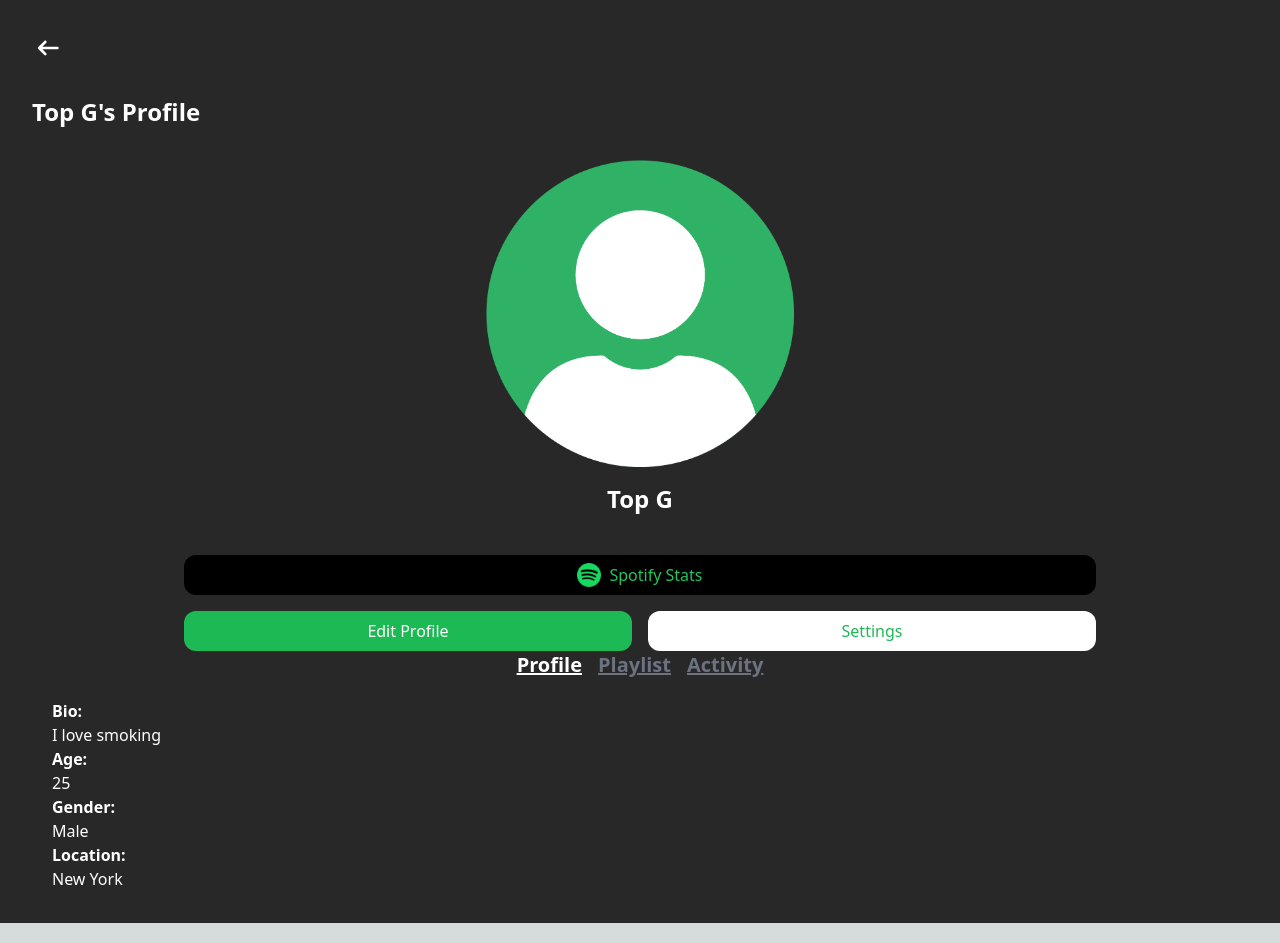
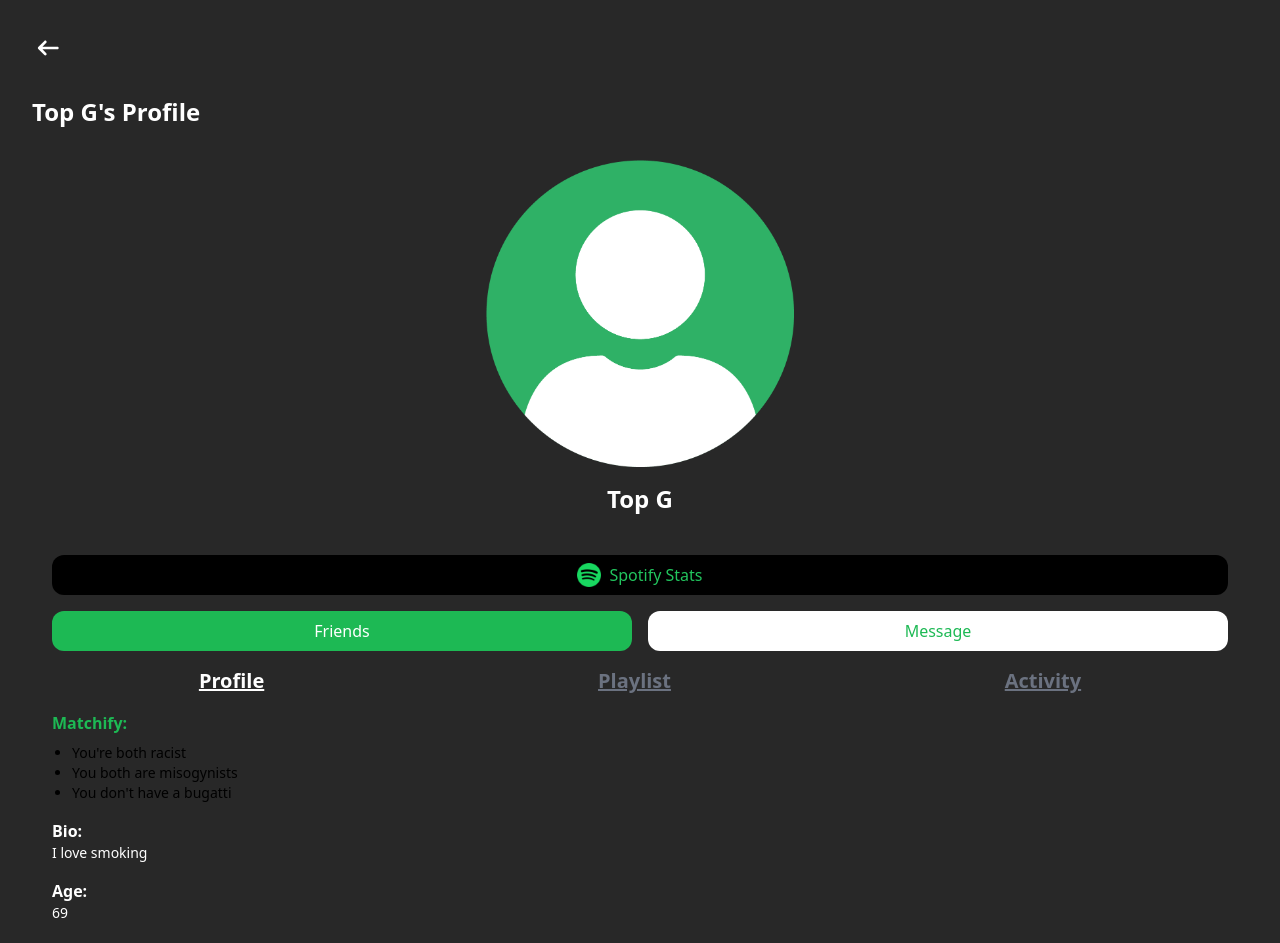
Before and after one commit to Sam-Wonjae-Lee/Matchify-Frontend, a Next.js app: page /profile/1 in a window 1280 px wide. Shown: the top 943 px of the page. Built offline with nearby package versions, Linux system fonts and the light colour scheme.

Commit message:
fixed some bugs, updated the look

```diff
--- a/pages/profile/[id].tsx
+++ b/pages/profile/[id].tsx
@@ -5,64 +5,59 @@ import { useState, useEffect } from 'react'
 
 interface ProfileProps {
     id: string,
-    // cause I'm lazy
     profileData: any
+}
+
+interface ProfileData {
+    name: string;
+    bio: string;
+    age: number;
+    gender: string;
+    location: string;
+    pfp: string;
 }
 
 const Profile: NextPage<ProfileProps> = ( {id, profileData} ) => {
     const [activeTab, setActiveTab] = useState('profile');
-    const [profilePic, setProfilePic] = useState("/default_pfp.png");
-    const [name, setName] = useState("");
-    const [bio, setBio] = useState("");
-    const [gender, setGender] = useState("");
-    const [location, setLocation] = useState("");
-    const [age, setAge] = useState("");
 
     // I say we use sessionStorage to store the user id for their duration on the app
     const [viewer, setViewer] = useState("Anon");
 
     const [isEditing, setIsEditing] = useState(false);  // Track if form in edit mode
-    const [profile, setProfile] = useState({
-        bio: "I love smoking",
-        age: 25,
-        gender: "Male",
-        location: "New York"
-    });
+    const [profile, setProfile] = useState<ProfileData>(() => profileData);
 
-    // Toggles isEditing flag
-    const handleEditClick = () => {
-        setIsEditing(!isEditing);
-    };
+    const [editingProfile, setEditingProfile] = useState<ProfileData>(() => profileData);
 
     // Updates profileText that stores the value
     const handleInputChange = (e: React.ChangeEvent<HTMLInputElement | HTMLSelectElement>) => {
         const { name, value } = e.target;
-        setProfile(prevProfile => ({
-            ...prevProfile,
-            [name]: value
-        }));
+        setEditingProfile({...editingProfile, [name]: value});
     };
 
-    const handleFormSubmit = (e: React.FormEvent) => {
+    const handleProfileChange = (e: React.FormEvent) => {
         e.preventDefault();
         // Handle form submission logic here, e.g., send data to server
         setIsEditing(false);
+        setProfile(editingProfile);
+
     };
 
     useEffect(() => {
-        // Anon will be default viewer
+        // if user cancels edit and re-edits, we want the previous unsaved edited profile to be lost
+        if (isEditing) {
+            setEditingProfile(profile);
+        }
+    }, [isEditing])
+
+    useEffect(() => {
+        // Anon will be default viewer, if viewer is not viewing their own profile then we include the matchify stats
         setViewer(sessionStorage.getItem("user_id") || "Anon");
-        setName(profileData.name);
-        setBio(profileData.bio);
-        setGender(profileData.gender);
-        setLocation(profileData.location);
-        setAge(profileData.age);
     })
 
     return (
         <div className="min-h-screen w-screen" style={{ backgroundColor: '#282828' }}>
             <Head>
-                {name && (<title>{name}'s Profile</title>)}
+                {profile && (<title>{profile.name}'s Profile</title>)}
                 <meta name="description" content="Profile Content"/>
                 <link rel="icon" href="matchify_logo.svg" type="image/gif" sizes="16x16"></link>
             </Head>
@@ -78,19 +73,20 @@ const Profile: NextPage<ProfileProps> = ( {id, profileData} ) => {
                 </button>
                 {/* Just realized we should use vh and vw for larger elements for different mobile dimensions*/}
                 <div className="w-full mt-[2vh]">
-                   {viewer && name && (<p className="text-white font-bold text-2xl">{id == viewer ? "View Own Profile" : name + "'s Profile"}</p>)}
+                   {viewer && profile && (<p className="text-white font-bold text-2xl">{id == viewer ? "View Own Profile" : profile.name + "'s Profile"}</p>)}
                 </div>
 
                 {/* Centred Items */}
                 <div className="flex flex-col w-full items-center">
                     <div>
-                        <img id="profilepic" src={profilePic} className="z-10 w-[24vw] h-[24vw] mt-[4vh]"></img>
+                        <img id="profilepic" src={profile.pfp} className="z-10 w-[24vw] h-[24vw] mt-[4vh]"></img>
                     </div>
-                    <div className="text-center w-2/3 mt-[2vh]">
-                        {name && (<p className="text-white text-2xl font-bold">{name}</p>)}
+                    <div className="text-center w-2/3 mt-[2vh] mb-[5vh]">
+                        {profile && (<p className="text-white text-2xl font-bold">{profile.name}</p>)}
                     </div>
 
-                    <button className="w-3/4 bg-black h-10 z-10 rounded-xl text-center z-10 mt-[5vh]">
+                    {!isEditing && (<div>
+                        <button className="w-[calc(100vw-6.5rem)] bg-black h-10 z-10 rounded-xl text-center z-10">
                             <div className="flex w-full h-full z-10">
                                 <div className="flex w-full items-center justify-center">
                                     <img src="/spotify_logo_green.png" className="w-6 h-6 z-10 mr-2"></img>
@@ -99,8 +95,8 @@ const Profile: NextPage<ProfileProps> = ( {id, profileData} ) => {
                             </div>
                         </button>
 
-                    <div className="flex w-3/4 justify-between mt-[2vh]">
-                        <button onClick={handleEditClick} className="w-1/2 bg-spotify-green h-10 z-10 rounded-xl text-center z-10 mr-2">
+                        {viewer && (viewer == id) && <div className="flex w-[calc(100vw-6.5rem)] justify-between mt-[2vh]">
+                            <button className="w-1/2 bg-spotify-green h-10 z-10 rounded-xl text-center z-10 mr-2" onClick={() => {setIsEditing((prev) => {return !prev})}}>
                                 <div className="flex w-full h-full z-10">
                                     <div className="flex w-full items-center justify-center">
                                         <p className="text-white">Edit Profile</p>
@@ -114,10 +110,30 @@ const Profile: NextPage<ProfileProps> = ( {id, profileData} ) => {
                                     </div>
                                 </div>
                             </button>
+                        </div>}
+
+                        {viewer && (viewer != id) && <div className="flex w-[calc(100vw-6.5rem)] justify-between mt-[2vh]">
+                            <button className="w-1/2 bg-spotify-green h-10 z-10 rounded-xl text-center z-10 mr-2">
+                                <div className="flex w-full h-full z-10">
+                                    <div className="flex w-full items-center justify-center">
+                                        {/*TODO make a friends dropdown*/}
+                                        <p className="text-white">Friends</p>
                                     </div>
+                                </div>
+                            </button>
+                            <button className="w-1/2 bg-white h-10 z-10 rounded-xl text-center z-10 ml-2">
+                                <div className="flex w-full h-full z-10">
+                                    <div className="flex w-full items-center justify-center">
+                                        {/*TODO link to message*/}
+                                        <p className="text-spotify-green">Message</p>
+                                    </div>
+                                </div>
+                            </button>
+                        </div>}
+                    </div>)}
 
                     {/* Profile, Playlist, Activity Tabs */}
-                    <div className="flex space-x-4">
+                    <div className="flex w-full justify-around mt-[2vh]">
                         <button
                             className={`text-xl font-bold underline ${activeTab === 'profile' ? 'text-white' : 'text-gray-500'}`}
                             onClick={() => setActiveTab('profile')}
@@ -139,17 +155,40 @@ const Profile: NextPage<ProfileProps> = ( {id, profileData} ) => {
                     </div>
 
                     {/* Tab Content */}
-                    <div className="w-full mt-5 overflow-default">
-                        {isEditing ? (
-                            <form onSubmit={handleFormSubmit} className="ml-5">
+                    <div className="w-full mt-[2vh] overflow-default">
+                        {activeTab === 'profile' && (!isEditing ? (
+                            <div className="ml-5 ml-5">
+                                {viewer && (viewer != id) && (<div>
+                                    <p className="font-bold text-spotify-green">Matchify:</p>
+                                    <ul className="list-disc">
+                                        <li className="text-sm ml-5 mt-[1vh]">You're both racist</li>
+                                        <li className="text-sm ml-5">You both are misogynists</li>
+                                        <li className="text-sm ml-5">You don't have a bugatti</li>
+                                    </ul>
+                                </div>)}
+
+                                <p className="text-white font-bold mt-[2vh]">Bio:</p>
+                                {profile && (<p className="text-sm text-white break-words">{profile.bio}</p>)}
+
+                                <p className="w-full text-white font-bold mt-[2vh]">Age:</p>
+                                {profile && (<p className="text-sm text-white break-words">{profile.age}</p>)}
+
+                                <p className="text-white font-bold mt-[2vh]">Gender:</p>
+                                {profile && (<p className="text-sm text-white break-words">{profile.gender}</p>)}
+
+                                <p className="text-white font-bold mt-[2vh]">Location:</p>
+                                {profile && (<p className="text-sm text-white break-words">{profile.location}</p>)}
+                            </div>
+                        ) :
+                        (<form onSubmit={handleProfileChange} className="ml-5 mr-5">
                             <div className="mb-4">
                                 <label className="block text-gray-700">Bio:</label>
                                 <input
                                     type="text"
                                     name="bio"
-                                        value={profile.bio}
+                                    value={editingProfile.bio}
                                     onChange={handleInputChange}
-                                        className="w-full p-2 border border-gray-300 rounded"
+                                    className="w-full p-2 border border-gray-300 rounded text-black"
                                 />
                             </div>
                             <div className="mb-4">
@@ -157,18 +196,18 @@ const Profile: NextPage<ProfileProps> = ( {id, profileData} ) => {
                                 <input
                                     type="number"
                                     name="age"
-                                        value={profile.age}
+                                    value={editingProfile.age}
                                     onChange={handleInputChange}
-                                        className="w-full p-2 border border-gray-300 rounded"
+                                    className="w-full p-2 border border-gray-300 rounded text-black"
                                 />
                             </div>
                             <div className="mb-4">
                                 <label className="block text-gray-700">Gender:</label>
                                 <select
                                     name="gender"
-                                        value={profile.gender}
+                                    value={editingProfile.gender}
                                     onChange={handleInputChange}
-                                        className="w-full p-2 border border-gray-300 rounded"
+                                    className="w-full p-2 border border-gray-300 rounded text-black"
                                 >
                                     <option value="Male">Male</option>
                                     <option value="Female">Female</option>
@@ -180,32 +219,14 @@ const Profile: NextPage<ProfileProps> = ( {id, profileData} ) => {
                                 <input
                                     type="text"
                                     name="location"
-                                        value={profile.location}
+                                    value={editingProfile.location}
                                     onChange={handleInputChange}
-                                        className="w-full p-2 border border-gray-300 rounded"
+                                    className="w-full p-2 border border-gray-300 rounded text-black"
                                 />
                             </div>
-                                <button type="submit" className="bg-spotify-green text-white p-2 rounded">Save</button>
-                            </form>
-                        ) : (
-                            activeTab === 'profile' && (
-                                <div className="ml-5">
-                                    {viewer && viewer !== id && (
-                                        <div>
-                                            {/* Your existing profile content here */}
-                                            <p className="text-white font-bold">Bio:</p>
-                                            <p className="text-white break-words">{profile.bio}</p>
-                                            <p className="w-full text-white font-bold">Age:</p>
-                                            <p className="text-white break-words">{profile.age}</p>
-                                            <p className="text-white font-bold">Gender:</p>
-                                            <p className="text-white break-words">{profile.gender}</p>
-                                            <p className="text-white font-bold">Location:</p>
-                                            <p className="text-white break-words">{profile.location}</p>
-                                        </div>
-                                    )}
-                                </div>
-                            )
-                        )}
+                            <button type="submit" className="w-full bg-spotify-green text-white p-2 rounded mt-[2vh] h-[6vh]">Apply Changes</button>
+                            <button className="w-full bg-white text-red-500 p-2 rounded mt-[2vh] h-[6vh]" onClick={() => setIsEditing(false)}>Cancel</button>
+                        </form>))}
                         {activeTab === 'playlist' && (
                             <div>
                                 <p className="text-white">Playlist Content Here</p>
@@ -235,7 +256,7 @@ export const getServerSideProps: GetServerSideProps = async (context) => {
 
     // TODO FETCH BACKEND INFO ON PERSON
     console.log(id);
-    const profileData = {name: "Top G", bio: "I love smoking", gender: "Woman", location: "Romania", age: "69"}
+    const profileData = {name: "Top G", bio: "I love smoking", gender: "Woman", location: "Romania", age: "69", pfp: "/default_pfp.png"}
 
     return {
         props: {
```
Lines whose indentation alone changed are shown as unchanged.
